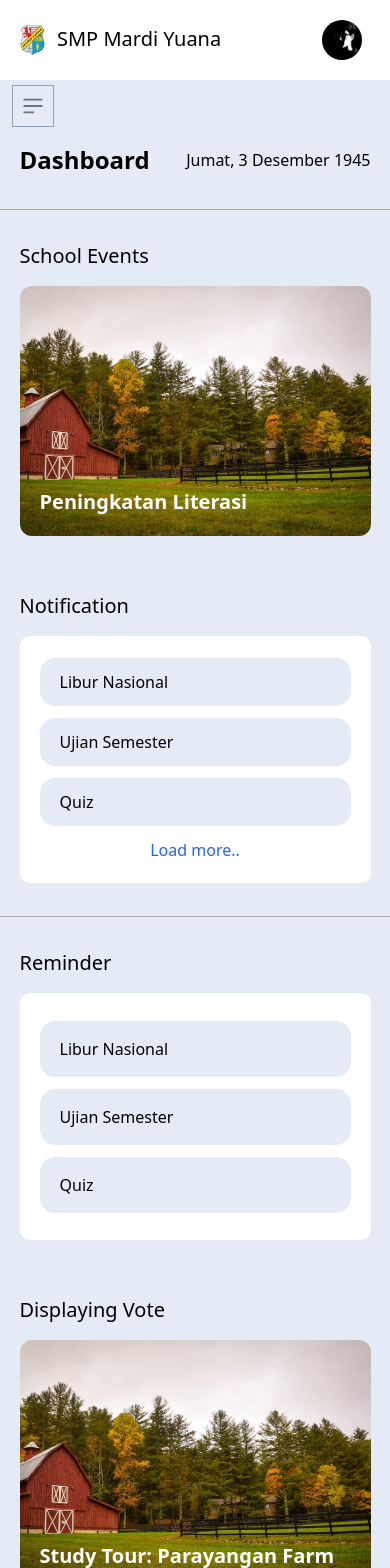
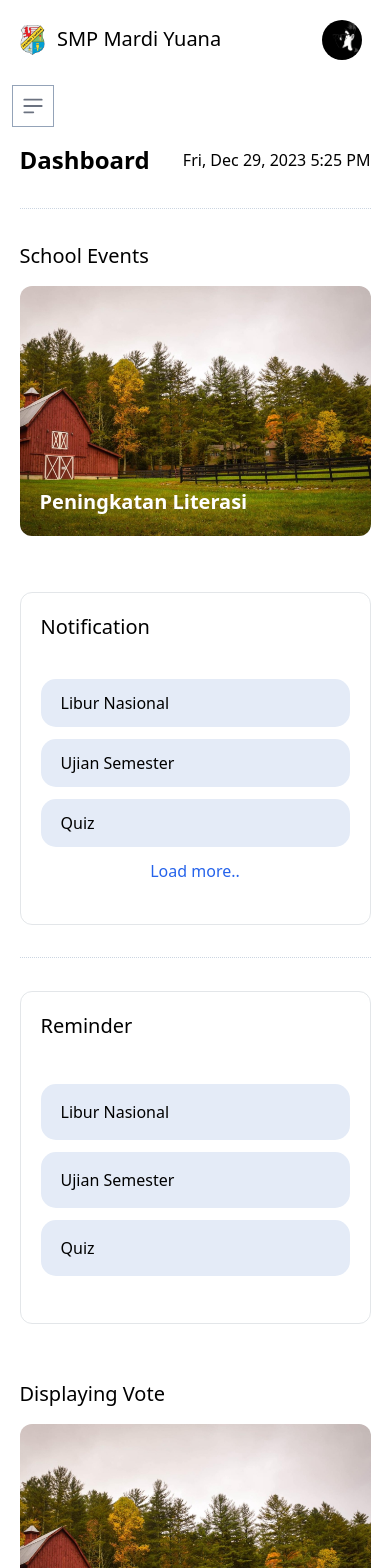
Before and after one commit to zhaardhia/mardiyuana-teacher-fe, a Next.js app: page / in a window 390 px wide. Shown: the top 1568 px of the page. Built offline with nearby package versions, Linux system fonts and the light colour scheme.

Commit message:
beautify design

```diff
--- a/src/components/Layout.tsx
+++ b/src/components/Layout.tsx
@@ -18,7 +18,7 @@ const Layout = ({ children }: LayoutProps) => {
       <Navbar />
       <Sidebar />
 
-      <div className="pt-[9rem] sm:pt-[7rem] pb-[3rem] sm:pl-[10rem] bg-[#E4EBF7] min-h-screen">{children}</div>
+      <div className="pt-[9rem] sm:pt-[7rem] pb-[3rem] sm:pl-[10rem]  min-h-screen">{children}</div>
       {/* <Toaster /> */}
     </>
   );
--- a/src/components/Sidebar.tsx
+++ b/src/components/Sidebar.tsx
@@ -57,23 +57,23 @@ const Sidebar = () => {
           </div>
 
           <ul className="font-medium">
-            <li className={pathname === "/" ? "bg-[#E4EBF7] text-black" : "text-white"}>
+            <li className={pathname === "/" ? "bg-white text-black" : "text-white"}>
               <Link href="/" className="flex items-center p-3 rounded-lg hover:underline gap-2">
                 <Icon icon="material-symbols:dashboard" width={20} /> Dashboard
               </Link>
             </li>
-            <li className={pathname === "/course" ? "bg-[#E4EBF7] text-black" : "text-white"}>
+            <li className={pathname === "/course" ? "bg-white text-black" : "text-white"}>
               <Link href="/course" className="flex items-center p-3 rounded-lg hover:underline gap-2">
                 <Icon icon="iconoir:book-solid" width={20} /> Course
               </Link>
             </li>
-            <li className={pathname === "/score" ? "bg-[#E4EBF7] text-black" : "text-white"}>
+            <li className={pathname === "/score" ? "bg-white text-black" : "text-white"}>
               <Link href="/score" className="flex items-center p-3 rounded-lg hover:underline gap-2">
                 <Icon icon="octicon:graph-16" width={20} />
                 Score
               </Link>
             </li>
-            <li className={pathname === "/class" ? "bg-[#E4EBF7] text-black" : "text-white"}>
+            <li className={pathname === "/class" ? "bg-white text-black" : "text-white"}>
               <Link href="/class" className="flex items-center p-3 rounded-lg hover:underline gap-2">
                 <Icon icon="streamline:class-lesson" width={20} />
                 Your Class
--- a/src/pages/course/detail/[enrollmentId]/[courseId].tsx
+++ b/src/pages/course/detail/[enrollmentId]/[courseId].tsx
@@ -48,7 +48,7 @@ const CourseDetail = () => {
         <h1 className="text-2xl font-semibold">{courseInitial?.course.name}</h1>
       </div>
 
-      <hr className="h-[2px] bg-[#AFAFAF]" />
+      <hr className="h-[2px] border-dotted w-[90%] mx-auto border-slate-300" />
 
       <div className="my-4 w-[90%] mx-auto flex gap-14 items-center max-w-[1400px]">
         <div className="flex items-center gap-4">
@@ -60,7 +60,7 @@ const CourseDetail = () => {
         </div>
       </div>
 
-      <hr className="h-[2px] bg-[#AFAFAF]" />
+      <hr className="h-[2px] border-dotted w-[90%] mx-auto border-slate-300" />
 
       <div className="my-4 w-[90%] mx-auto flex gap-14 items-center max-w-[1400px]">
         <Tabs defaultValue="session" className="w-full overflow-x-hidden">
--- a/src/pages/course/index.tsx
+++ b/src/pages/course/index.tsx
@@ -5,6 +5,7 @@ import { Accordion, AccordionContent, AccordionItem, AccordionTrigger } from "@/
 import Link from "next/link";
 import { CourseList, Option, OptionEnrollmentCourseList, EnrollmentStudentOnCourseList } from "@/types"
 import { useSessionUser } from "@/contexts/SessionUserContexts"
+import moment from "moment";
 
 const CoursePage = () => {
   const { axiosJWT } = useSessionUser()
@@ -47,10 +48,10 @@ const CoursePage = () => {
     <Layout>
       <div className="flex justify-between items-center mb-8 w-[90%] mx-auto max-w-[1400px]">
         <h1 className="text-2xl font-semibold">Courses</h1>
-        <p>Jumat, 3 Desember 1945</p>
+        <p>{moment().format('llll')}</p>
       </div>
 
-      <hr className="h-[2px] bg-[#AFAFAF]" />
+      <hr className="h-[2px] border-dotted w-[90%] mx-auto border-slate-300" />
 
       <div className="my-5 w-[90%] mx-auto py-3 flex gap-14 items-center max-w-[1400px]">
         <Select
--- a/src/pages/event/[eventId].tsx
+++ b/src/pages/event/[eventId].tsx
@@ -2,6 +2,7 @@ import Layout from "@/components/Layout";
 import { Icon } from "@iconify/react";
 import { useRouter } from "next/router";
 import React from "react";
+import moment from "moment";
 
 const EventDetail = () => {
   const router = useRouter();
@@ -10,10 +11,10 @@ const EventDetail = () => {
     <Layout>
       <div className="flex justify-between items-center mb-8 w-[90%] mx-auto max-w-[1400px]">
         <h1 className="text-2xl font-semibold">Event</h1>
-        <p>Jumat, 3 Desember 1945</p>
+        <p>{moment().format('llll')}</p>
       </div>
 
-      <hr className="h-[2px] bg-[#AFAFAF]" />
+      <hr className="h-[2px] border-dotted w-[90%] mx-auto border-slate-300" />
 
       <div className="my-5 flex items-center w-[90%] mx-auto max-w-[1400px]">
         <Icon icon="formkit:arrowleft" className="cursor-pointer h-full" onClick={() => router.back()} />
@@ -21,7 +22,7 @@ const EventDetail = () => {
       </div>
 
       <div className="h-[300px] mt-7">
-        <img src="/school_event.png" alt="" className="h-full object-cover w-full" />
+        <img src="/school_event.png" alt="" className="h-full object-cover w-[90%] mx-auto rounded-xl" />
       </div>
 
       <div className="my-8 flex items-center w-[90%] mx-auto max-w-[1400px]">
--- a/src/pages/index.tsx
+++ b/src/pages/index.tsx
@@ -4,6 +4,7 @@ import Layout from "@/components/Layout";
 import { Carousel, CarouselContent, CarouselItem } from "@/components/ui/carousel";
 import Autoplay from "embla-carousel-autoplay";
 import { useRouter } from "next/router";
+import moment from "moment";
 const inter = Inter({ subsets: ["latin"] });
 
 export default function Home() {
@@ -13,10 +14,10 @@ export default function Home() {
     <Layout>
       <div className="flex justify-between items-center mb-8 w-[90%] mx-auto max-w-[1400px]">
         <h1 className="text-2xl font-semibold">Dashboard</h1>
-        <p>Jumat, 3 Desember 1945</p>
+        <p>{moment().format('llll')}</p>
       </div>
 
-      <hr className="h-[2px] bg-[#AFAFAF]" />
+      <hr className="h-[2px] border-dotted w-[90%] mx-auto border-slate-300" />
 
       <div className="my-5 w-[90%] mx-auto py-3 flex lg:flex-row flex-col gap-14 items-center max-w-[1400px]">
         <div className="flex flex-col gap-4 w-full">
@@ -28,7 +29,7 @@ export default function Home() {
               }),
             ]}
           >
-            <CarouselContent>
+            <CarouselContent className="rounded-xl">
               <CarouselItem>
                 <div
                   className="h-[250px] w-full rounded-xl relative cursor-pointer"
@@ -50,9 +51,9 @@ export default function Home() {
             </CarouselContent>
           </Carousel>
         </div>
-        <div className="flex flex-col gap-4 xl:w-fit w-full">
+        <div className="flex flex-col gap-4 xl:w-fit w-full border-[1px] border-gray-300 border-opacity-60 p-5 rounded-xl">
           <h2 className="text-xl">Notification</h2>
-          <div className="bg-white min-h-[247px] rounded-[10px] px-5 flex flex-col items-center justify-center gap-3 w-full xl:w-[380px]">
+          <div className="bg-white min-h-[247px] rounded-[10px] flex flex-col items-center justify-center gap-3 w-full xl:w-[380px]">
             <p className="bg-[#E4EBF7] px-5 py-3 rounded-[15px] w-full">Libur Nasional</p>
             <p className="bg-[#E4EBF7] px-5 py-3 rounded-[15px] w-full">Ujian Semester</p>
             <p className="bg-[#E4EBF7] px-5 py-3 rounded-[15px] w-full">Quiz</p>
@@ -61,12 +62,12 @@ export default function Home() {
         </div>
       </div>
 
-      <hr className="h-[2px] bg-[#AFAFAF]" />
+      <hr className="h-[2px] border-dotted w-[90%] mx-auto border-slate-300" />
 
       <div className="my-5 w-[90%] mx-auto py-3 flex lg:flex-row flex-col gap-14 items-center justify-center max-w-[1400px]">
-        <div className="flex flex-col gap-4 xl:w-fit w-full">
+        <div className="flex flex-col gap-4 xl:w-fit w-full border-[1px] border-gray-300 border-opacity-60 p-5 rounded-xl">
           <h2 className="text-xl">Reminder</h2>
-          <div className="bg-white min-h-[247px] rounded-[10px] px-5 flex flex-col justify-center gap-3 w-full xl:w-[380px]">
+          <div className="bg-white min-h-[247px] rounded-[10px] flex flex-col justify-center gap-3 w-full xl:w-[380px]">
             <p className="bg-[#E4EBF7] px-5 py-4 rounded-[15px]">Libur Nasional</p>
             <p className="bg-[#E4EBF7] px-5 py-4 rounded-[15px]">Ujian Semester</p>
             <p className="bg-[#E4EBF7] px-5 py-4 rounded-[15px]">Quiz</p>
--- a/src/pages/profile/[profileId].tsx
+++ b/src/pages/profile/[profileId].tsx
@@ -1,6 +1,7 @@
 import Layout from "@/components/Layout";
 import { useRouter } from "next/router";
 import React, { useState } from "react";
+import moment from "moment";
 
 const ProfilePage = () => {
   const router = useRouter();
@@ -12,7 +13,7 @@ const ProfilePage = () => {
     <Layout>
       <div className="flex justify-between items-center mb-8 w-[90%] mx-auto max-w-[1400px]">
         <h1 className="text-2xl font-semibold">Profile</h1>
-        <p>Jumat, 3 Desember 1945</p>
+        <p>{moment().format('llll')}</p>
       </div>
 
       <hr className="h-[2px] bg-[#AFAFAF]" />
--- a/src/pages/score/index.tsx
+++ b/src/pages/score/index.tsx
@@ -4,6 +4,7 @@ import { Table, TableBody, TableCaption, TableCell, TableHead, TableHeader, Tabl
 import Select, { ActionMeta } from "react-select";
 import { useRouter } from "next/router";
 import { Icon } from "@iconify/react";
+import moment from "moment";
 import ModalCumScore from "@/components/score/ModalCumScore";
 import { ScoreCourseStudentAllScore, ScoreCourseStudentDetailAllScore } from "@/types"
 import { useSessionUser } from "@/contexts/SessionUserContexts"
@@ -46,10 +47,10 @@ const ScorePage = () => {
     <Layout>
       <div className="flex justify-between items-center mb-8 w-[90%] mx-auto max-w-[1400px]">
         <h1 className="text-2xl font-semibold">Score</h1>
-        <p>Jumat, 3 Desember 1945</p>
+        <p>{moment().format("llll")}</p>
       </div>
 
-      <hr className="h-[2px] bg-[#AFAFAF]" />
+      <hr className="h-[2px] border-dotted w-[90%] mx-auto border-slate-300" />
 
       <div className="my-5 w-[90%] mx-auto py-3 flex gap-14 items-center max-w-[1400px]">
         <Select
--- a/src/pages/vote/[voteId].tsx
+++ b/src/pages/vote/[voteId].tsx
@@ -2,6 +2,7 @@ import Layout from "@/components/Layout";
 import { Icon } from "@iconify/react";
 import { useRouter } from "next/router";
 import React, { useState } from "react";
+import moment from "moment";
 
 const VoteDetail = () => {
   const router = useRouter();
@@ -12,10 +13,10 @@ const VoteDetail = () => {
     <Layout>
       <div className="flex justify-between items-center mb-8 w-[90%] mx-auto max-w-[1400px]">
         <h1 className="text-2xl font-semibold">Vote</h1>
-        <p>Jumat, 3 Desember 1945</p>
+        <p>{moment().format('llll')}</p>
       </div>
 
-      <hr className="h-[2px] bg-[#AFAFAF]" />
+      <hr className="h-[2px] border-dotted w-[90%] mx-auto border-slate-300" />
 
       <div className="my-5 flex items-center w-[90%] mx-auto max-w-[1400px]">
         <Icon icon="formkit:arrowleft" className="cursor-pointer h-full w-10" onClick={() => router.back()} />
@@ -23,7 +24,7 @@ const VoteDetail = () => {
       </div>
 
       <div className="h-[300px] mt-7">
-        <img src="/school_event.png" alt="" className="h-full object-cover w-full" />
+        <img src="/school_event.png" alt="" className="h-full object-cover w-[90%] mx-auto rounded-xl" />
       </div>
 
       <div className="my-8 flex items-center w-[90%] mx-auto max-w-[1400px]">
--- a/src/types/index.ts
+++ b/src/types/index.ts
@@ -6,3 +6,4 @@ export * from './class';
 export * from './teacher';
 export * from './reminderCourse';
 export * from './scoreCourse';
+export * from './teacherNote';
--- /dev/null
+++ b/src/types/teacherNote.ts
@@ -0,0 +1,16 @@
+export type TeacherNotes = {
+  id: string
+  title: string
+  body: string
+  teacherId: string
+  teacherName: string
+  studentId: string
+  parentId: string
+  academicYearId: string
+  classId: string
+  createdDate: Date
+  school_class: {
+    id: string
+    name: string
+  }
+}
```
Also changed, not shown: src/pages/class/index.tsx (+51 -11 lines).
